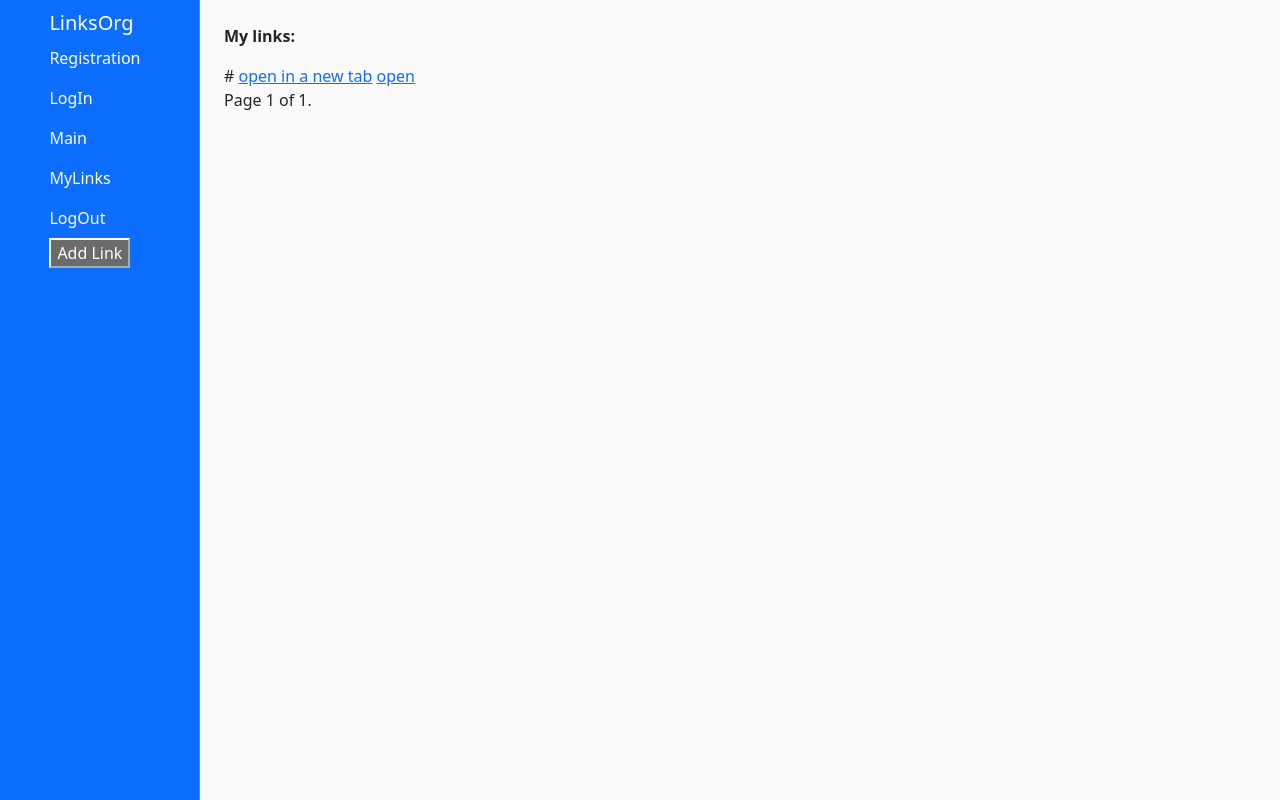
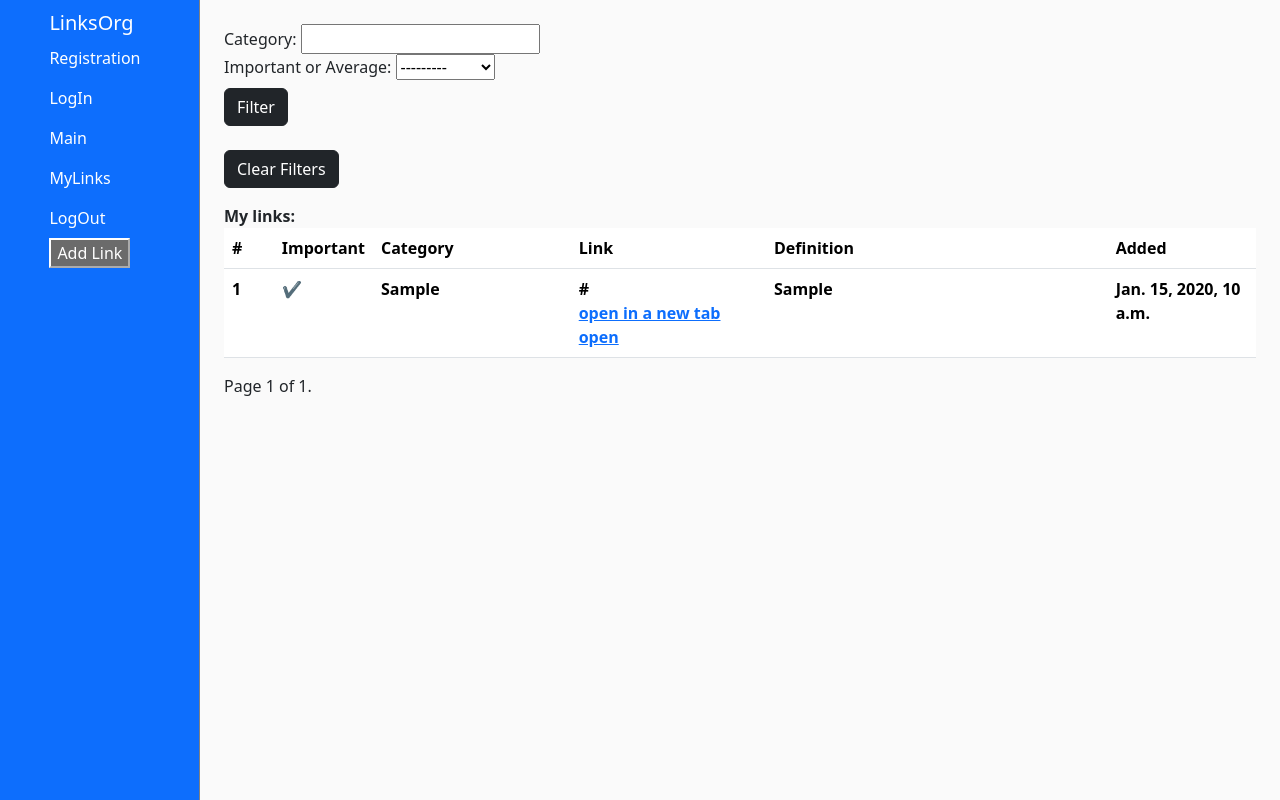
Before and after one commit to AnastasiiaBelianskaia/links_org, a Django app: page /linksorg/my_links/ in a window 1280 px wide. Run offline with Django 4.2, Linux system fonts and the light colour scheme; a user stored in the database is signed in; tables that the repository leaves empty hold one stand-in row (values such as "Sample post"); lists and menus that the app fills with data are empty; some libraries are stand-ins or nearby versions.

Commit message:
Table with filter

```diff
--- a/core/settings.py
+++ b/core/settings.py
@@ -49,6 +49,7 @@
     'django_extensions',
     'debug_toolbar',
     'bootstrap5',
+    'django_filters',
 ]
 
 MIDDLEWARE = [
--- /dev/null
+++ b/linksorg/filters.py
@@ -0,0 +1,8 @@
+import django_filters
+from .models import Link
+
+
+class LinkFilter(django_filters.FilterSet):
+    class Meta:
+        model = Link
+        fields = ['category', 'important']
--- a/linksorg/views.py
+++ b/linksorg/views.py
@@ -6,10 +6,12 @@
 from django.views import generic
 from django.http import JsonResponse
 from django.template.loader import render_to_string
+from django_filters.views import FilterView
 # from django.views.generic import FormView
 
 from .models import Link
 from .forms import RegisterForm, AddLinkForm
+from .filters import LinkFilter
 
 
 def index(request):
@@ -33,10 +35,11 @@
         return super().form_valid(form)
 
 
-class MyLinksListView(LoginRequiredMixin, generic.ListView):
+class MyLinksListView(LoginRequiredMixin, FilterView):
     model = Link
     template_name = 'linksorg/my_links.html'
     paginate_by = 10
+    filterset_class = LinkFilter
 
     def get_queryset(self):
         return Link.objects.filter(user__id=self.request.user.id).order_by('-date_time')
--- a/requirements.txt
+++ b/requirements.txt
@@ -5,6 +5,7 @@
 django-bootstrap-v5==1.0.11
 django-debug-toolbar==4.1.0
 django-extensions==3.2.3
+django-filter==23.2
 flake8==6.0.0
 flake8-builtins==2.1.0
 flake8-django==1.3
--- a/templates/linksorg/my_links.html
+++ b/templates/linksorg/my_links.html
@@ -1,15 +1,59 @@
 {% extends 'base.html' %}
 
 {% block content %}
+<!-- Code for filter start-->
+    <div>
+            <form method="get">
+                <div style="display: grid">
+                    {% for field in filter.form %}
+                        <div id="form-field-{{ forloop.counter0 }}">
+                            {{ field.label_tag }}
+                            {{ field }}
+                        </div>
+                    {% endfor %}
+                </div>
+                <button type="submit" class="btn btn-dark mb-3 mt-2">Filter</button></br>
+                <a class="btn btn-dark mb-3 mt-2" href="{% url 'linksorg:user_links' %}">Clear Filters</a>
+            </form>
+    </div>
+<!-- Code for filter end-->
   <div>
-        <p><strong>My links:</strong></p>
-            {% for link in object_list %}
-                <span>{{ link }}</span>
-                <a href="{{ link }}" target="_blank">open in a new tab</a>
-                <a href="{{ link }}">open</a></br>
-            {% empty %}
-                <p>No posts yet</p>
-            {% endfor %}
+        <span><strong>My links:</strong></span>
+        <table class="table">
+            <thead>
+                <tr>
+                    <th style="width: 5%" scope="col">#</th>
+                    <th style="width: 5%" scope="col">Important</th>
+                    <th style="width: 20%" scope="col">Category</th>
+                    <th style="width: 15%" scope="col">Link</th>
+                    <th style="width: 35%" scope="col">Definition</th>
+                    <th style="width: 15%" scope="col">Added</th>
+                </tr>
+            </thead>
+            <tbody>
+                {% for link in object_list %}
+                <tr>
+                    <th style="width: 5%" scope="row">{{ forloop.counter }}</th>
+                    <th style="width: 5%">
+                        {% if link.important %}
+                            &#10004;
+                        {% else %}
+                            &#10060;
+                        {% endif %}
+                    </th>
+                    <th style="width: 15%">{{ link.category }}</th>
+                    <th style="width: 20%">{{ link }}</br>
+                        <a href="{{ link }}" target="_blank">open in a new tab</a></br>
+                        <a href="{{ link }}">open</a></br>
+                    </th>
+                    <th style="width: 35%">{{ link.short_definition }}</th>
+                    <th style="width: 15%">{{ link.date_time }}</th>
+                </tr>
+                {% empty %}
+                    <span>No links yet</span>
+                {% endfor %}
+            </tbody>
+        </table>
   </div>
 
   <div class="pagination">
```
